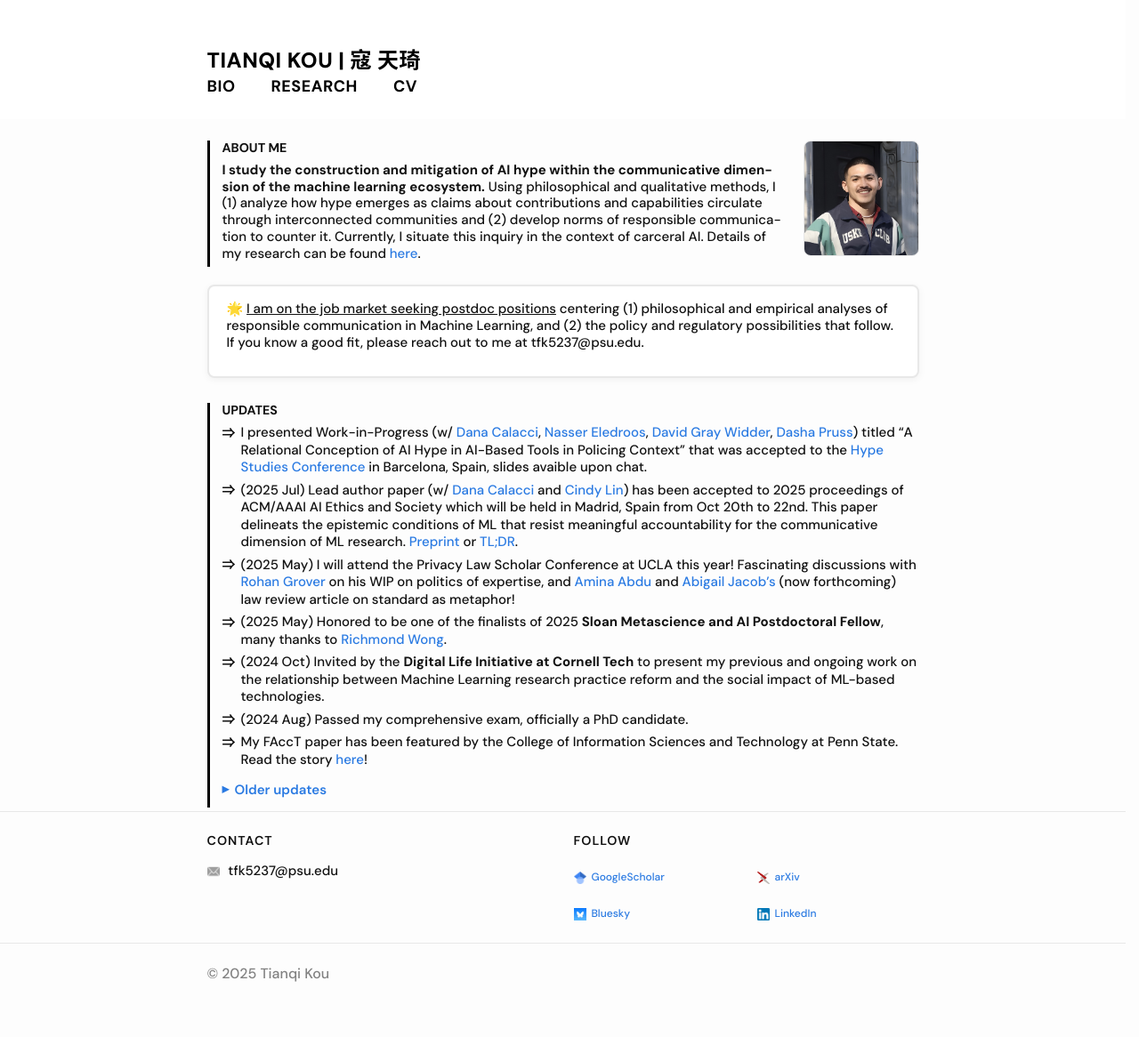
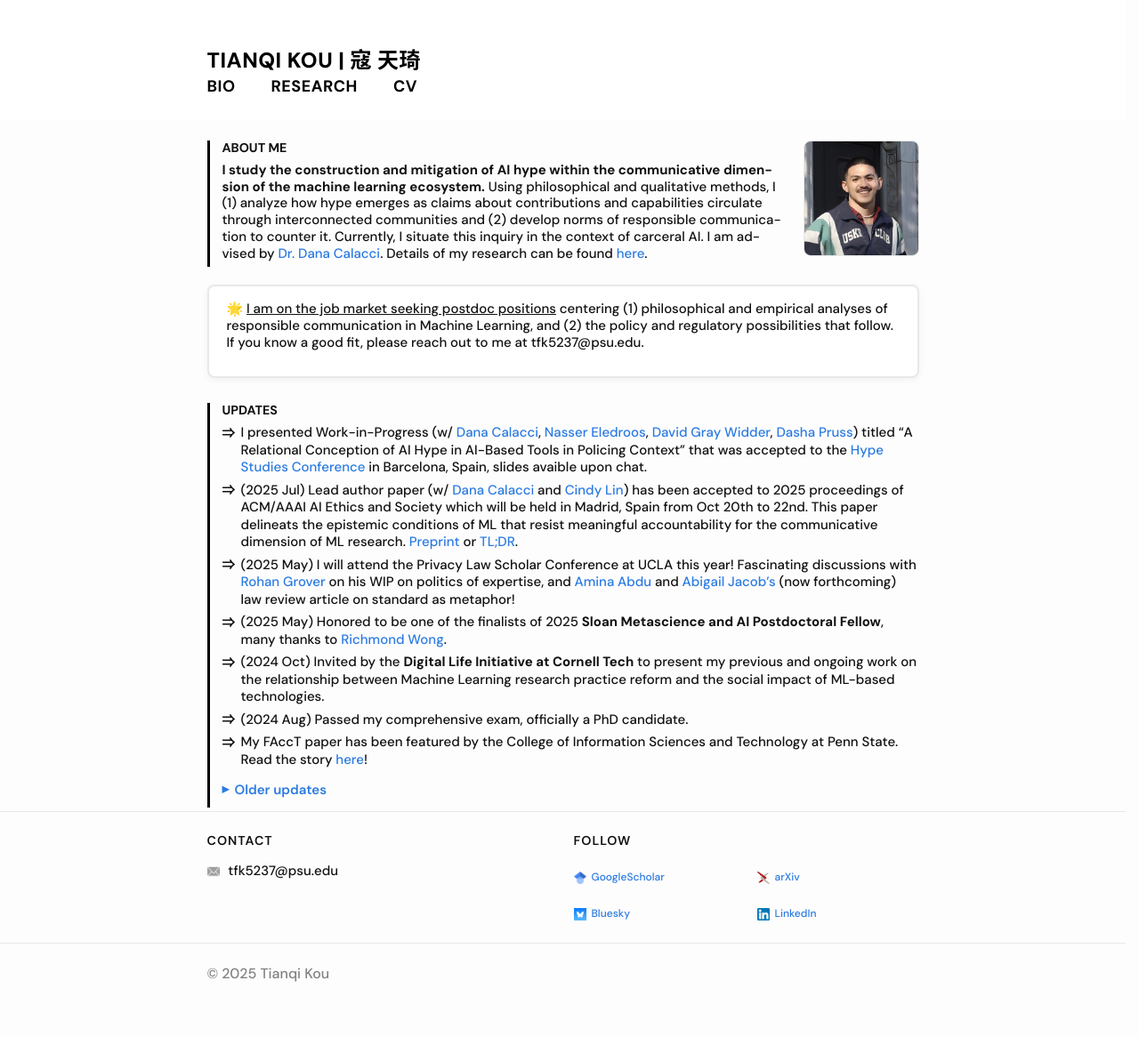
Before and after one commit to koutianqi/koutianqi.github.io, a Jekyll site: the page built from index.markdown, in a window 1280 px wide. Shown: the whole page at 89% size. Built offline with Jekyll 4.4.1, drawn with Linux system fonts in a browser that asks for light colours.

Commit message:
Update index.markdown

```diff
--- a/index.markdown
+++ b/index.markdown
@@ -9,7 +9,7 @@
   <h2 class="mobile-only"><strong>ABOUT ME</strong></h2>
 
 
-**I study the construction and mitigation of AI hype within the communicative dimension of the machine learning ecosystem.** Using philosophical and qualitative methods, I (1) analyze how hype emerges as claims about contributions and capabilities circulate through interconnected communities and (2) develop norms of responsible communication to counter it. Currently, I situate this inquiry in the context of carceral AI. Details of my research can be found [here](https://koutianqi.info/pages/research/).
+**I study the construction and mitigation of AI hype within the communicative dimension of the machine learning ecosystem.** Using philosophical and qualitative methods, I (1) analyze how hype emerges as claims about contributions and capabilities circulate through interconnected communities and (2) develop norms of responsible communication to counter it. Currently, I situate this inquiry in the context of carceral AI. I am advised by [Dr. Dana Calacci](https://www.dcalacci.net). Details of my research can be found [here](https://koutianqi.info/pages/research/).
 
 
   </div>
```
